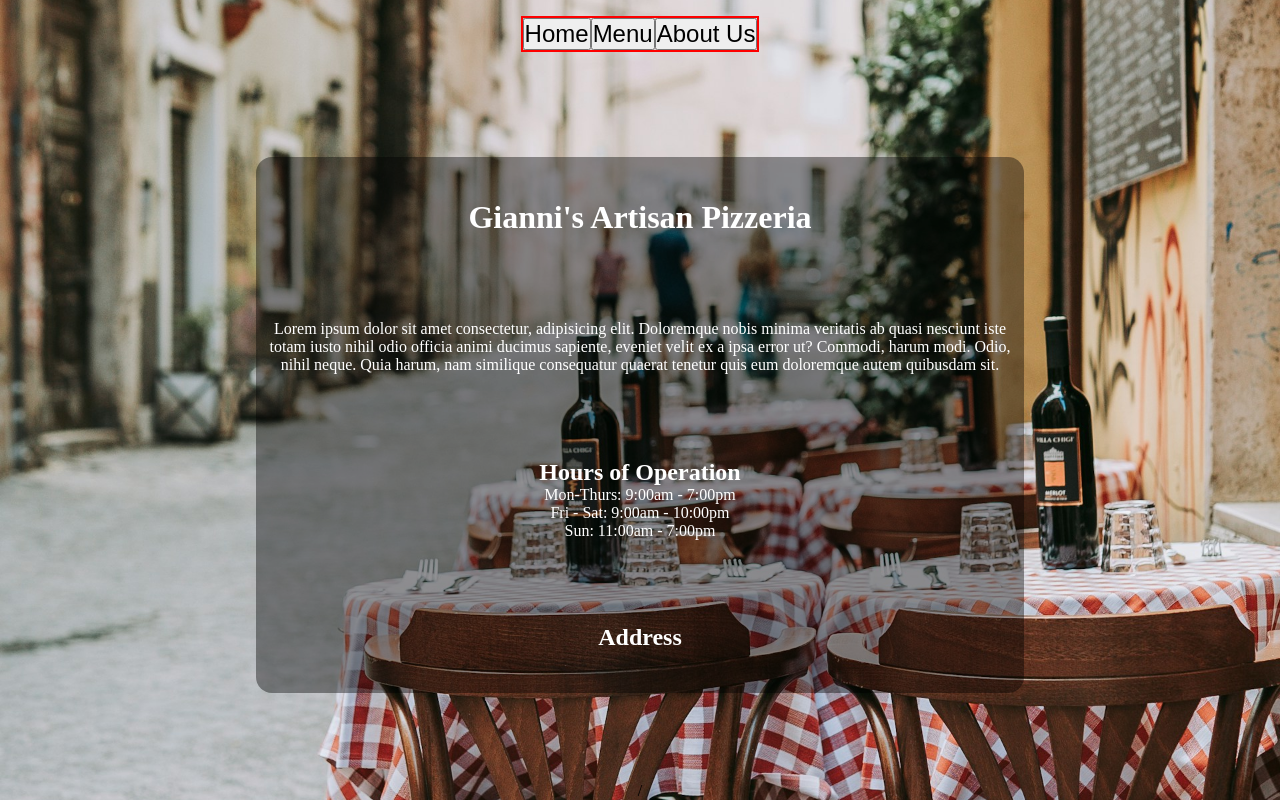
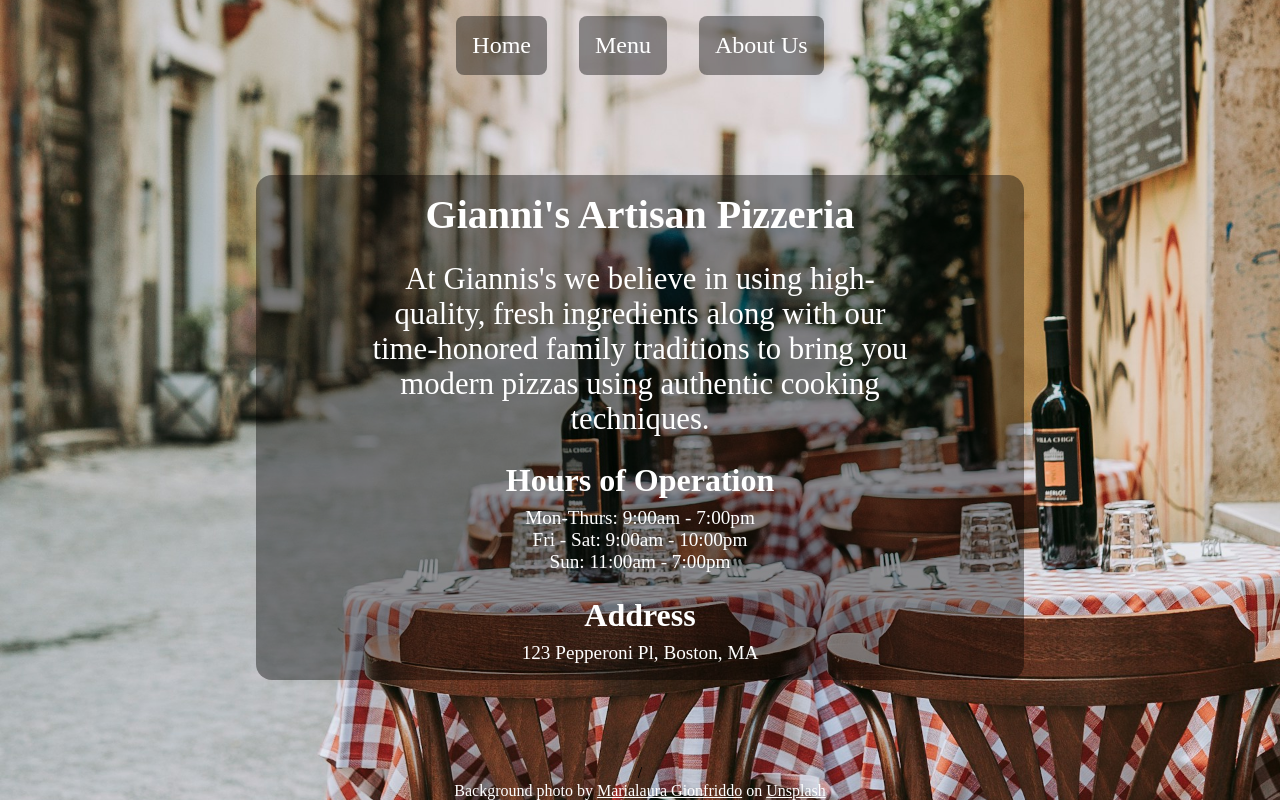
Before and after one commit to wesgunning/webpack-restaurant, a website built with webpack: page src/index.html in a window 1280 px wide. Built offline with nearby package versions, Linux system fonts and the light colour scheme.

Commit message:
Refine homepage content/styling. Add background photo credit to footer

```diff
--- a/src/index.html
+++ b/src/index.html
@@ -19,8 +19,8 @@
             <div id="content-header">
                 <h1>Gianni's Artisan Pizzeria</h1>
             </div>
-            <div>
-                <p>Lorem ipsum dolor sit amet consectetur, adipisicing elit. Doloremque nobis minima veritatis ab quasi nesciunt iste totam iusto nihil odio officia animi ducimus sapiente, eveniet velit ex a ipsa error ut? Commodi, harum modi. Odio, nihil neque. Quia harum, nam similique consequatur quaerat tenetur quis eum doloremque autem quibusdam sit.</p>
+            <div class="about">
+                <p>At Giannis's we believe in using high-quality, fresh ingredients along with our time-honored family traditions to bring you modern pizzas using authentic cooking techniques.</p>
             </div>
             <div id="hours">
                 <h2>Hours of Operation</h2>
@@ -31,8 +31,12 @@
             </div>
             <div id="address">
                 <h2>Address</h2>
+                <p>123 Pepperoni Pl, Boston, MA</p>
             </div>
         </div>
     </div>/
+    <footer>
+        Background photo by <a href="https://unsplash.com/@gionsnow" target="_blank">Marialaura Gionfriddo</a> on <a href="https://unsplash.com" target="_blank">Unsplash</a>
+    </footer>
 </body>
 </html>
--- a/src/styles.css
+++ b/src/styles.css
@@ -1,3 +1,7 @@
+:root {
+    --transparent-bg: hsla(0, 0%, 0%, 0.4);
+    --content-font: font-family: Georgia, 'Times New Roman', Times, serif;
+}
 * {
     box-sizing: border-box;
     padding: 0;
@@ -17,11 +21,16 @@ body {
 nav {
     display: flex;
     justify-content: center;
-    border: 2px solid red;
-    margin: 1rem;
 }
 nav button {
     font-size: 1.5rem;
+    margin: 1rem;
+    padding: 1rem;
+    border-radius: 0.5rem;
+    background-color: var(--transparent-bg);
+    color: white;
+    border-style: none;
+    font-family: var(--content-font);
 }
 #container {
     display: flex;
@@ -31,11 +40,30 @@ nav button {
 #content {
     display: flex;
     flex-direction: column;
-    background-color: hsl(0, 0%, 0%, 0.4);
+    background-color: var(--transparent-bg);
     color: white;
+    font-family: var(--content-font);
     height: 75%;
     width: 60vw;
     border-radius: 1rem;
     text-align: center;
-    justify-content: space-around;
+    justify-content: space-between;
+    padding: 1rem 15%;
 }
+#content h1 {
+    font-size: 2.5em;
+}
+#content div.about {
+    font-size: 1.6rem;
+}
+#content h2 {
+    font-size: 2em;
+    margin-bottom: 0.5rem;
+}
+#content p {
+    font-size: 1.2em;
+}
+footer, footer>a {
+    color: white;
+    font-family: var(--content-font);
+}
```
